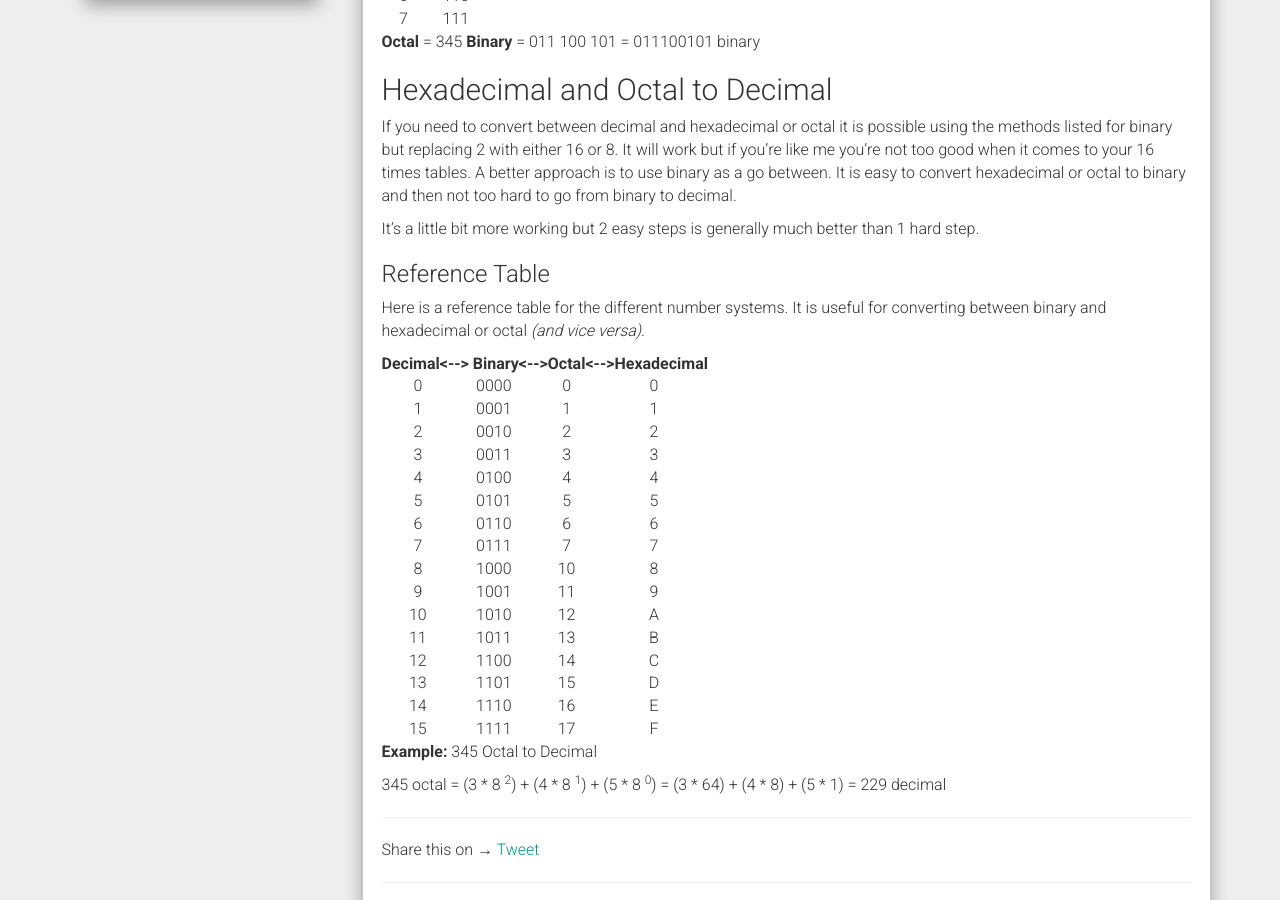
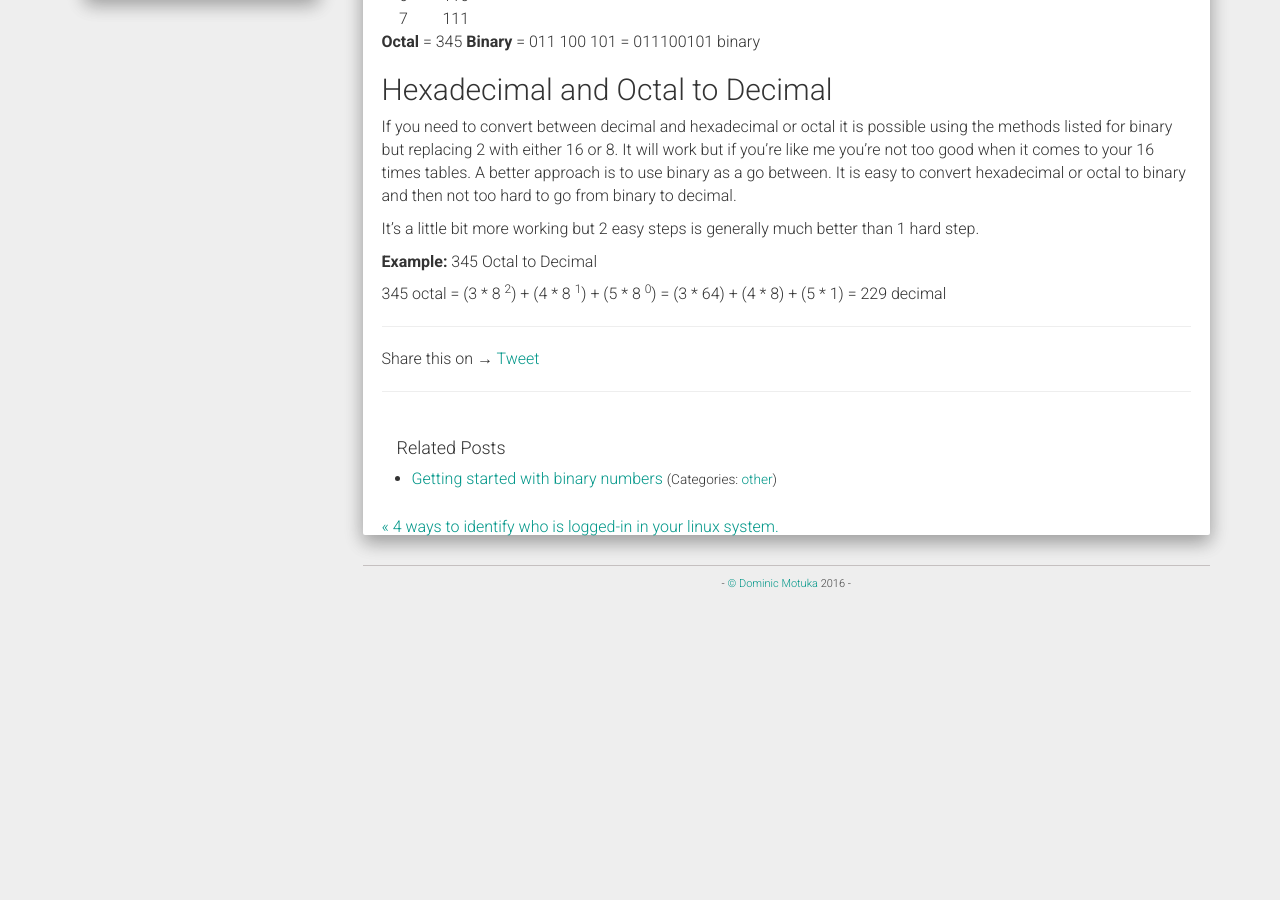
Before and after one commit to daumie/blog, a Jekyll site: the page built from _posts/2016-07-21-binary-conversion.md, in a window 1280 px wide and 900 px high, scrolled down 665 px. Built offline with Jekyll 4.4.1, drawn with Linux system fonts in a browser that asks for light colours; nearby versions of some CDN libraries; comment, search, counter and statistics services are not loaded; after the commit the page ends 1284 px from its top, so only the background shows below that.

Commit message:
avid repeating table in previous post

```diff
--- a/_posts/2016-07-21-binary-conversion.md
+++ b/_posts/2016-07-21-binary-conversion.md
@@ -32,30 +32,6 @@ If you need to convert between decimal and hexadecimal or octal it is possible u
 
 It's a little bit more working but 2 easy steps is generally much better than 1 hard step.
 
-### Reference Table
-
-Here is a reference table for the different number systems. It is useful for converting between binary and hexadecimal or octal _(and vice versa)_.
-
-
-
-|Decimal<-|-> Binary<-|->Octal<-|->Hexadecimal|
-|:---:|:---:|:---:|:---:|
-|0 	|0000| 	0 |	0|
-|1 	|0001| 	1 |	1|
-|2 	|0010| 	2 |	2|
-|3 	|0011| 	3 |	3|
-|4 	|0100| 	4 |	4|
-|5 	|0101| 	5 |	5|
-|6 	|0110| 	6 |	6|
-|7 	|0111| 	7 |	7|
-|8 	|1000| 	10| 8|
-|9 	|1001| 	11| 9|
-|10 |1010| 	12| A|
-|11 |1011|	13| B|
-|12 |1100|	14| C|
-|13 |1101|	15| D|
-|14 |1110| 	16| E|
-|15 |1111| 	17|	F|
 
 **Example:** 345 Octal to Decimal
 
```
